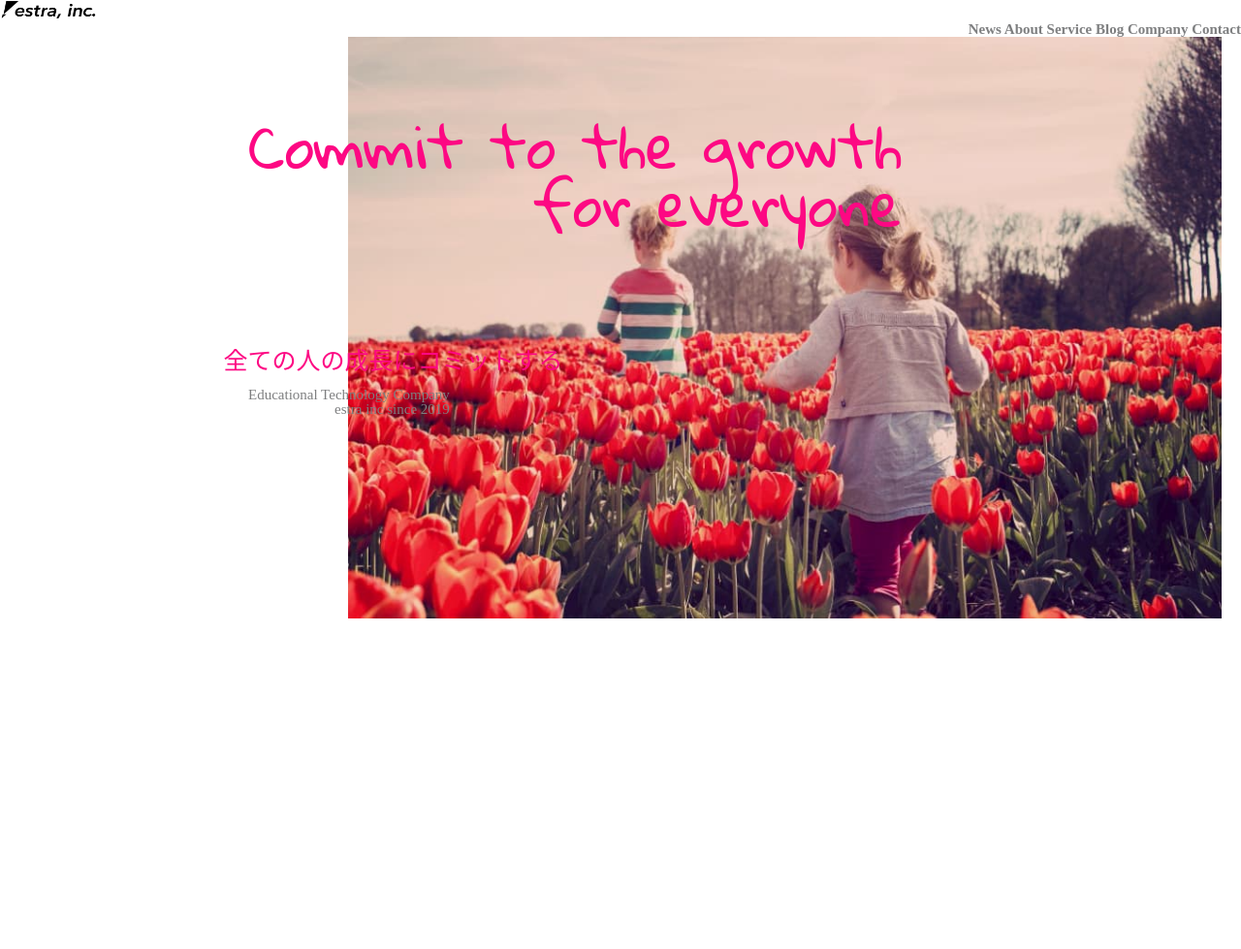
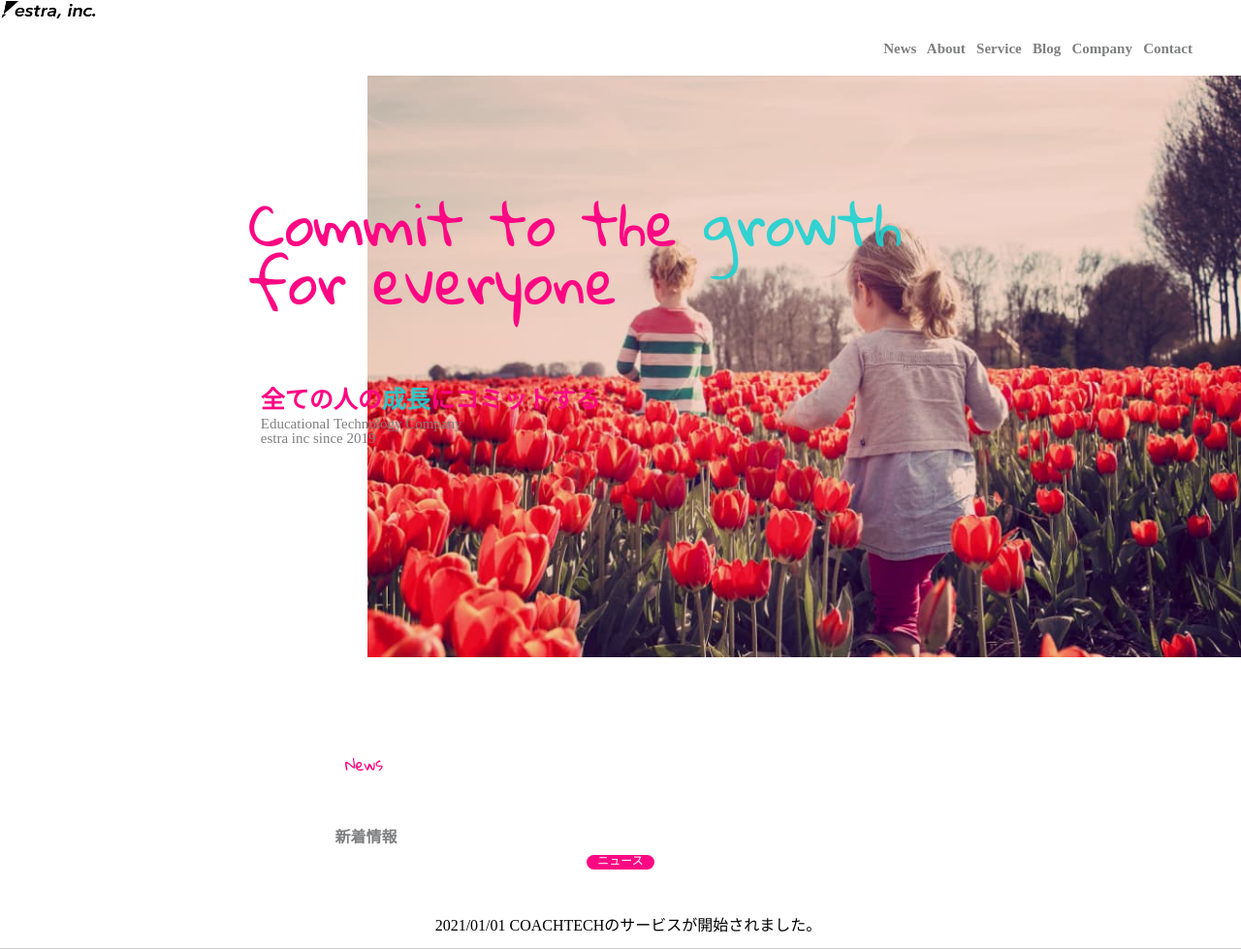
Before and after one commit to konomi0527/20210529-kato, a plain HTML site: page index.html in a window 1280 px wide. Shown: the whole page at 97% size. Before the commit the page ends 800 px from the top, so only its background shows below. Drawn offline with Linux system fonts and the light colour scheme.

Commit message:
修正内容が分かるコミットメッセージ

```diff
--- a/CSS/style.css
+++ b/CSS/style.css
@@ -1,26 +1,23 @@
-ul {
-  color: rgb(105, 103, 104);
-}
 .taitl {
   font-family: "Gloria Hallelujah", cursive;
   font-size: 60px;
   position: absolute;
-  top: 15%;
+  top: 25%;
   left: 20%;
   color: rgb(253, 8, 131);
 }
 .taitl2 {
   font-size: 25px;
   position: absolute;
-  top: 45%;
-  left: 18%;
+  top: 50%;
+  left: 21%;
   color: rgb(253, 8, 131);
 }
 .taitl3 {
   font-size: 15px;
   position: absolute;
-  top: 50%;
-  left: 20%;
+  top: 120%;
+  left: 0%;
   color: rgb(126, 127, 128);
 }
 .sample {
@@ -28,3 +25,48 @@ ul {
   font-size: 15px;
   text-align: right;
   font-weight: bold;
+  margin-right: 30px;
+  padding: 20px;
+}
+.News {
+  font-family: "Gloria Hallelujah", cursive;
+  position: absolute;
+  left: 20%;
+  color: rgb(253, 8, 131);
+  margin: 100px;
+}
+h2 {
+  position: absolute;
+  left: 27%;
+  bottom: -9%;
+  color: rgb(126, 127, 128);
+}
+hr {
+  background-color: rgb(98, 97, 97);
+  width: 10%
+  text-align: center;
+  margin: 170px auto 50px;
+  display: block;
+}
+
+.button {
+  width: 70px;
+  height: 15px;
+  color: #fff;
+  font-size: 12px;
+  background: rgb(253, 8, 131);
+  border-radius: 30px;
+  text-align: center;
+  margin: 170px auto 50px;
+  display: block;
+}
+
+.topics dl {
+padding: 15px 0;
+border-bottom: 1px solid #ccc;
+text-align: center;
+}
+
+.topics dt {
+padding-bottom: 5px;
+}
--- a/index.html
+++ b/index.html
@@ -12,20 +12,43 @@
 </head>
 <body>
   <div>
-  <img src="img/estra_logo.png" alt="coachtech" width="100" height="20">
-<p class="sample">
-    News
-    About
-    Service
-    Blog
-    Company
+    <header>
+      <img src="img/estra_logo.png" alt="coachtech" width="100" height="20">
+    </header>
+  </div>
+  <footer>
+    <dl class="sample">
+    News &nbsp;
+    About &nbsp;
+    Service &nbsp;
+    Blog &nbsp;
+    Company &nbsp;
     Contact
-</p>
+    </dl>
+</footer>
   <div style="text-align: right">
     <img src="img/firstview.jpg" alt="写真" 　width="1200" height="600">
-    <div class="taitl">Commit to the growth <br>for everyone</div>
-      <div class="taitl2">全ての人の成長にコミットする</div>
-      　<div class="taitl3">Educational Technology Company<br>estra inc since 2019</div>
   </div>
-</body>
+  <div class="taitl">
+    <p>Commit to the <span style="color: rgba(27, 209, 209, 0.898);">growth</span>
+    <br>for everyone
+    </p>
+  </div>
+  <div class="taitl2">
+    <h3>全ての人の<span style="color: rgba(27, 209, 209, 0.898);">成長</span>にコミットする</h3>
+  <p class="taitl3">Educational Technology Company<br>
+    estra inc since 2019
+  </p>
+</div>
+<div>
+  <p class="News">News</p>
+  <h2>新着情報</h2>
+  </div>
+  <div class="topics">
+    <dl>
+ 　　<p class="button">ニュース</p>
+   　2021/01/01 COACHTECHのサービスが開始されました。
+    </dl>
+  </div>
+  </body>
 </html>
```
